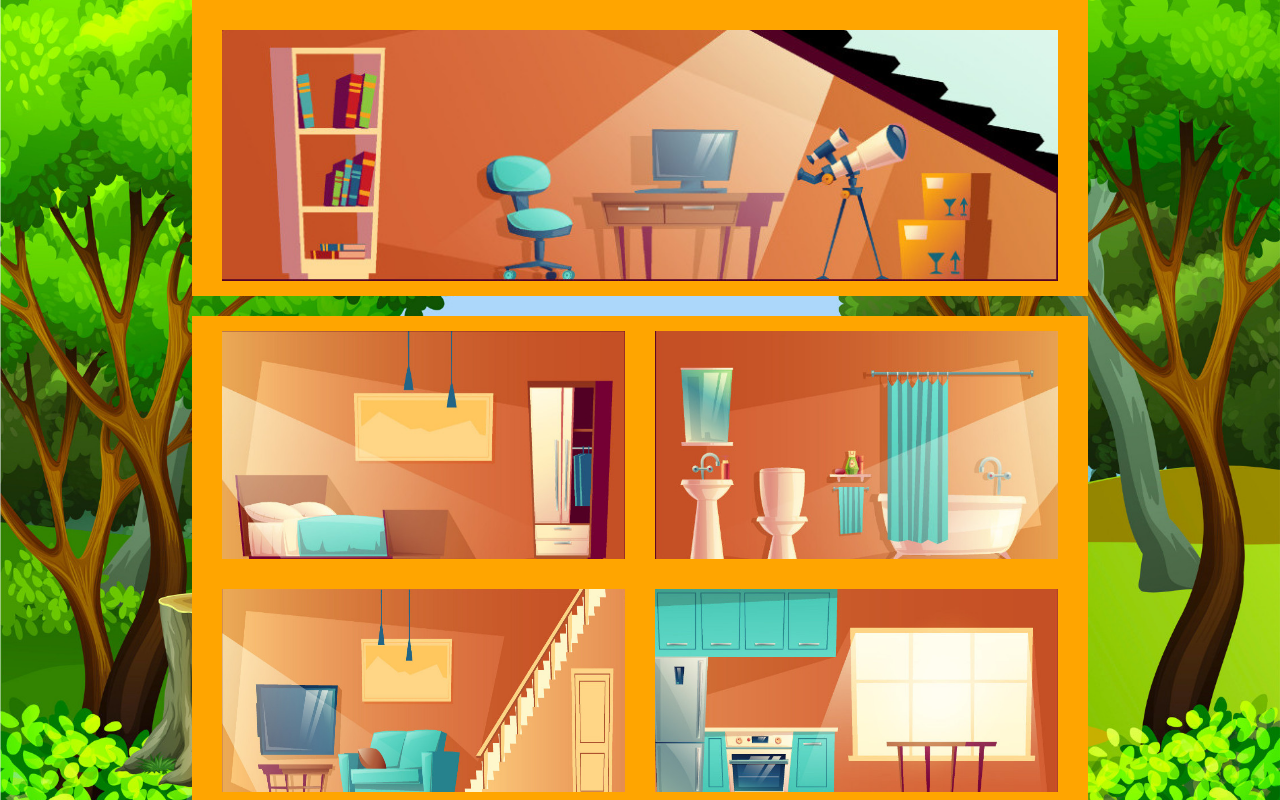
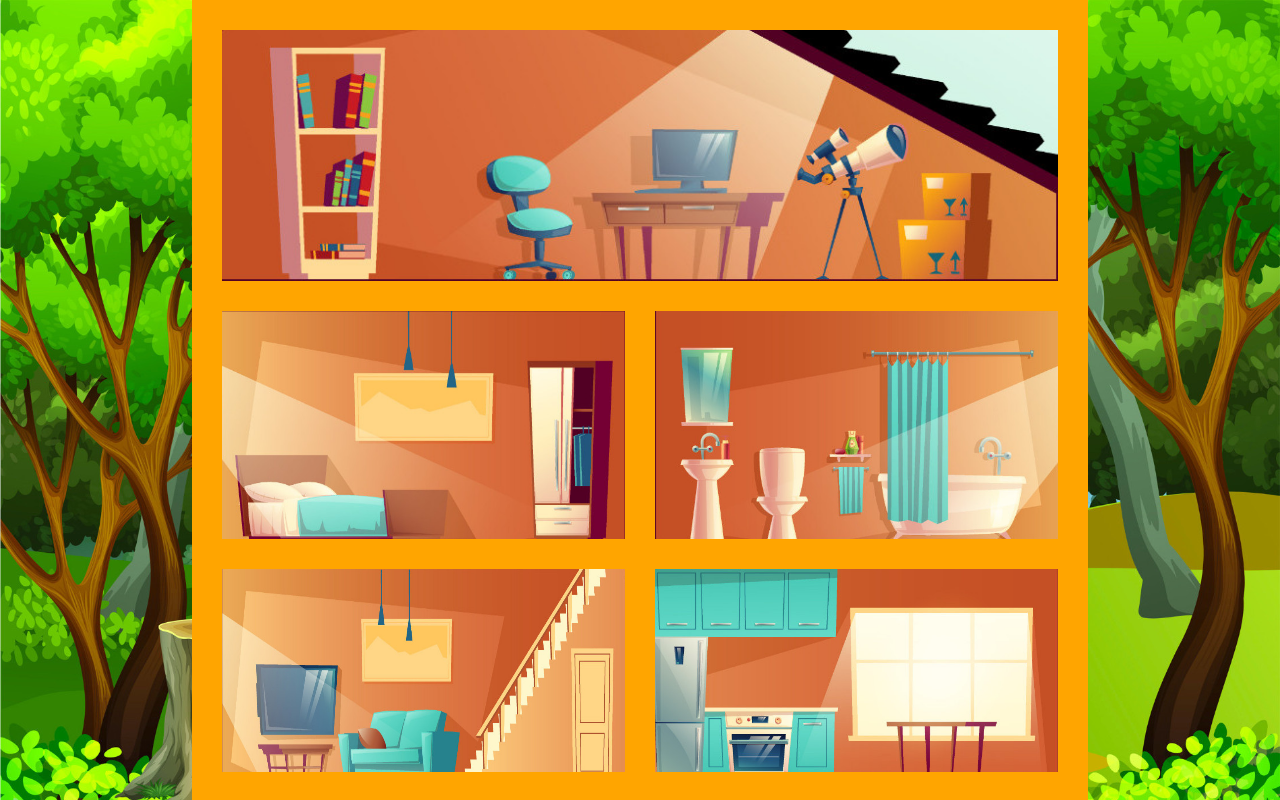
Before and after one commit to JenniferBoultareau/sunny-school, a React (Create React App) app: page /house in a window 1280 px wide. Shown: the top 800 px of the page. Built offline with nearby package versions, Linux system fonts and the light colour scheme.

Commit message:
css home puzzle

```diff
--- a/src/Components/Summary/Summary.css
+++ b/src/Components/Summary/Summary.css
@@ -1,5 +1,5 @@
 .sum {
-  height: 100vh !important;
+  height: 100% !important;
   width: 100vw !important;
   background: url(../../assets/img/backgrounds/forest.jpg) fixed no-repeat center center;
   /* <a href="https://www.freepik.com/free-photos-vectors/background">Background vector created by brgfx - www.freepik.com</a> */
@@ -7,16 +7,21 @@
   display: flex;
   align-items: center;
   flex-wrap: wrap;
+  min-height: 100vh;
 
 }
 
-.row-middle {
+.container-summary {
+  border: 15px solid orange;
+  max-height: 100vmax !important;
+}
+
+.top-row, .row-middle, .bottom-row {
   display: flex;
   flex-wrap: wrap;
+  justify-content: center;
   margin: 0 !important;
   padding: 0 !important;
-  border-left: 15px solid orange;
-  border-right: 15px solid orange;
 }
 
 .col {
@@ -24,21 +29,6 @@
   padding: 0 !important;
 }
 
-.top-row, .bottom-row {
-  /* height: 20vh; */
-  display: flex;
-  justify-content: center;
-  border-left: 15px solid orange;
-  border-right: 15px solid orange;
-}
-
-.top-row{
-  border-top: 15px solid orange;
-}
-
-.bottom-row {
-  border-bottom: 15px solid orange;
-}
 
 img {
   border: 15px solid orange !important;
--- a/src/Components/Summary/Summary.js
+++ b/src/Components/Summary/Summary.js
@@ -12,7 +12,7 @@ import './Summary.css';
 const Summary = () => {
   return(
     <div class='sum'>
-      <div class='container'>
+      <div class='container container-summary'>
 
           <div class='row top-row'>
             <img src={bureau} alt='salon'/>
```
